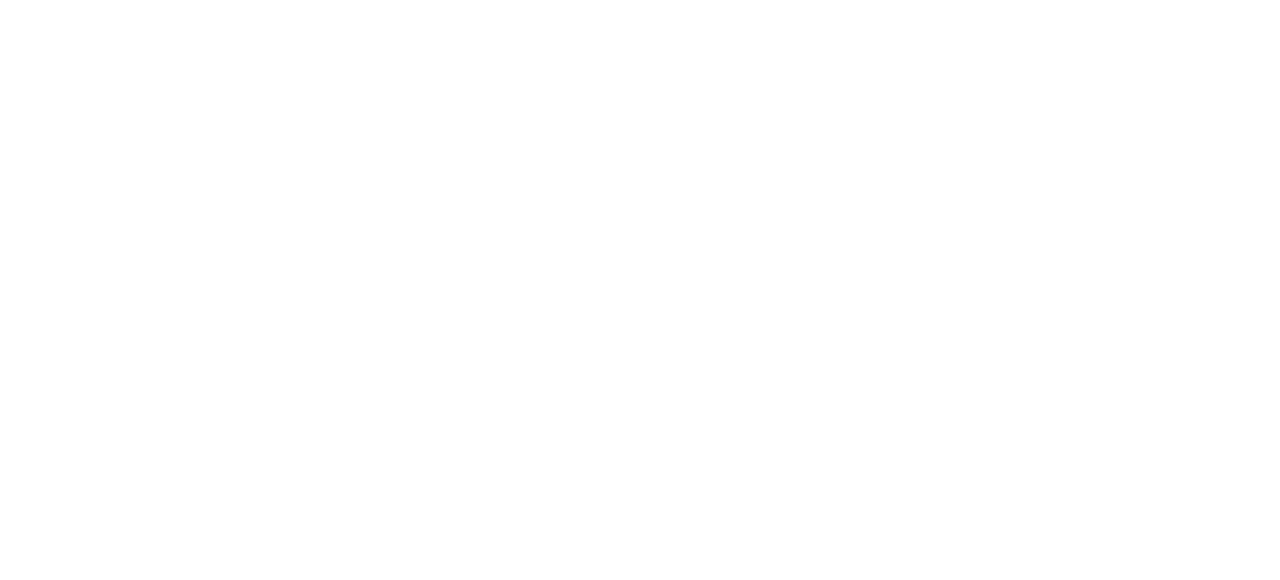
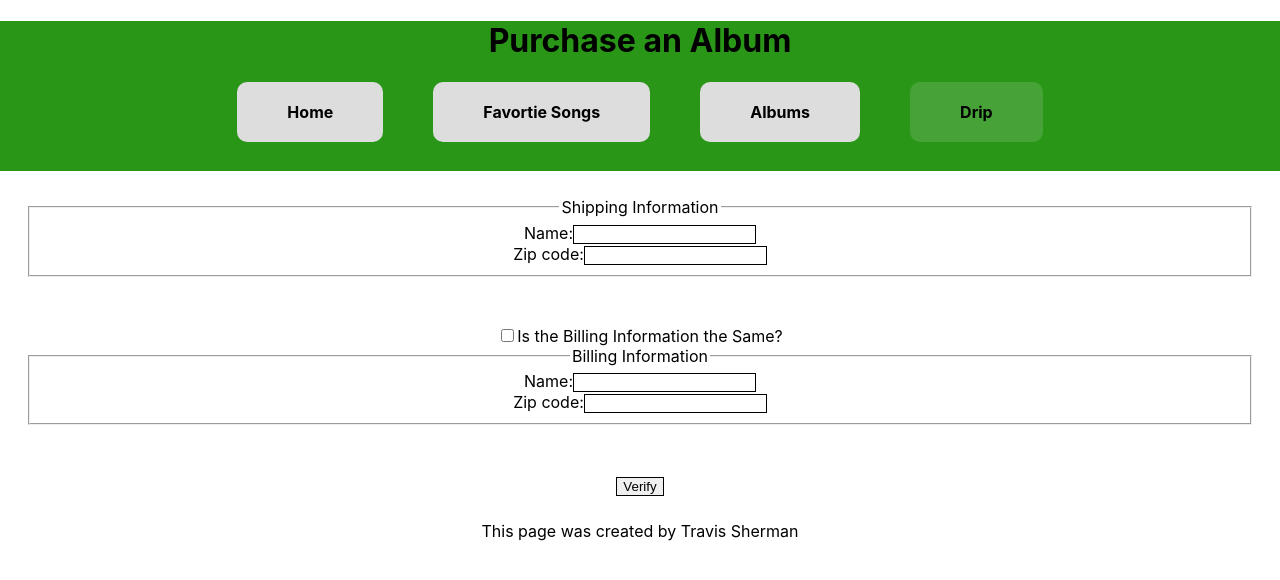
Before and after one commit to Travis-Sherman/wpclass, a React (Create React App) app in the folder website1/: page /Purchase in a window 1280 px wide. Shown: the top 580 px of the page. Built offline with nearby package versions, Linux system fonts and the light colour scheme.

Commit message:
hw #5 v1.0

```diff
--- a/website1/src/Albums.js
+++ b/website1/src/Albums.js
@@ -1,13 +1,4 @@
 import './App.css'
-import {
-    BrowserRouter as Router,
-    Switch,
-    Route,
-    Link
-  } from "react-router-dom";
-import App from './App.js';
-import FavSongs from './FavSongs';
-import Drip from './Drip';
 
 
 export default function Albums(){
@@ -21,6 +12,7 @@
                     <a href="/FavSongs">Favortie Songs</a>
                     <a className="currenttab" href="/Albums">Albums</a>
                     <a href="/Drip">Drip</a>
+                    <a href="/Purchase">Purchase</a>
                 </nav>
             </header>
 
--- a/website1/src/App.css
+++ b/website1/src/App.css
@@ -155,3 +155,13 @@
   width: 200px;
   height: 350px;
 }
+
+input {
+  border: 1px solid black;
+}
+input:focus {
+  background-color: #e6e6e6;
+}
+fieldset {
+  margin-bottom: 4%;
+}
--- a/website1/src/App.js
+++ b/website1/src/App.js
@@ -9,6 +9,7 @@
 import Albums from './Albums';
 import Drip from './Drip';
 import Home from './Home';
+import Purchase from './Purchase';
 
 function App() {
   return (
@@ -19,6 +20,7 @@
     <Route path="/FavSongs" exact component={FavSongs}/>
     <Route path="/Albums" exact component={Albums}/>
     <Route path="/Drip" exact component={Drip}/>
+    <Route path="/Purchase" exact component={Purchase}/>
   </Switch>
   </Router>
   </div>
--- a/website1/src/Drip.js
+++ b/website1/src/Drip.js
@@ -1,5 +1,4 @@
 import './App.css'
-import Home from './App.js'
 import Drip1 from './images/gunnaDrip1.jpg';
 import Drip2 from './images/gunnaDrip2.jpg';
 import Drip3 from './images/gunnaDrip3.jpg';
@@ -17,6 +16,7 @@
                     <a href="/FavSongs">Favortie Songs</a>
                     <a href="/Albums">Albums</a>
                     <a className="currenttab" href="/Drip">Drip</a>
+                    <a href="/Purchase">Purchase</a>
                 </nav>
             </header>
             <body id="body">
--- a/website1/src/FavSongs.js
+++ b/website1/src/FavSongs.js
@@ -1,13 +1,4 @@
 import './App.css'
-import {
-    BrowserRouter as Router,
-    Switch,
-    Route,
-    Link
-  } from "react-router-dom";
-import Home from './App.js'
-import Albums from './Albums';
-import Drip from './Drip';
 
 export default function FavSongs(){
 
@@ -20,6 +11,7 @@
                     <a  className="currenttab" href="/FavSongs">Favortie Songs</a>
                     <a href="/Albums">Albums</a>
                     <a href="/Drip">Drip</a>
+                    <a href="/Purchase">Purchase</a>
                 </nav>
             </header>
             <body>
--- a/website1/src/Home.js
+++ b/website1/src/Home.js
@@ -1,13 +1,6 @@
 import './App.css';
-import {
-  BrowserRouter as Router,
-  Switch,
-  Route,
-  Link
-} from "react-router-dom";
-import FavSongs from './FavSongs.js';
-import Albums from './Albums';
-import Drip from './Drip';
+
+
 
 function Home() {
   return (
@@ -19,6 +12,7 @@
           <a href="/FavSongs">Favortie Songs</a>
           <a href="/Albums">Albums</a>
           <a href="/Drip">Drip</a>
+          <a href="/Purchase">Purchase</a>
         </nav>
       </header>
 
--- /dev/null
+++ b/website1/src/Purchase.js
@@ -0,0 +1,58 @@
+export default function Purchase(){
+
+    return(
+
+        <div>
+            <header>
+                <h1>Purchase an Album</h1>
+                <nav>
+                    <a href="/">Home</a>
+                    <a href="/FavSongs">Favortie Songs</a>
+                    <a href="/Albums">Albums</a>
+                    <a className="currenttab" href="/Drip">Drip</a>
+                </nav>
+            </header>
+            <body id="body">
+                <form>
+                    <fieldset>
+                        <legend>Shipping Information</legend>
+                        <label for ="shippingName">Name:</label>
+                        <input type = "text" name = "shipName" id = "shippingName" required/><br/>
+                        <label for = "shippingzip">Zip code:</label>
+                        <input type = "text" name = "shipZip" id = "shippingZip" pattern = "[0-9]{5}" required/><br/>
+                    </fieldset>
+                    <input type="checkbox" id="same" name="same" onChange={()=> billingFunction()}/>
+                    <label for = "same" >Is the Billing Information the Same?</label>
+
+                    <fieldset>
+                        <legend>Billing Information</legend>
+                        <label for ="billingName">Name:</label>
+                        <input type = "text" name = "billName" id = "billingName" required/><br/>
+                        <label for = "billingzip">Zip code:</label>
+                        <input type = "text" name = "billZip" id = "billingZip" pattern = "[0-9]{5}" required/><br/>
+                        </fieldset>
+                    <input type = "submit" value = "Verify" />
+                </form>
+            </body>
+
+            <footer>
+                <p>This page was created by Travis Sherman</p>
+            </footer>
+        </div>
+    );
+}
+
+function billingFunction(){
+    if (document.getElementById('same').checked){
+        var shippingName =  document.getElementById('shippingName').value;
+        var shippingZip = document.getElementById('shippingZip').value;
+
+        document.getElementById('billingName').value = shippingName;
+        document.getElementById('billingZip').value = shippingZip;
+
+    }
+    else{
+        document.getElementById('billingName').value = "";
+        document.getElementById('billingZip').value = "";
+    }
+}
```
